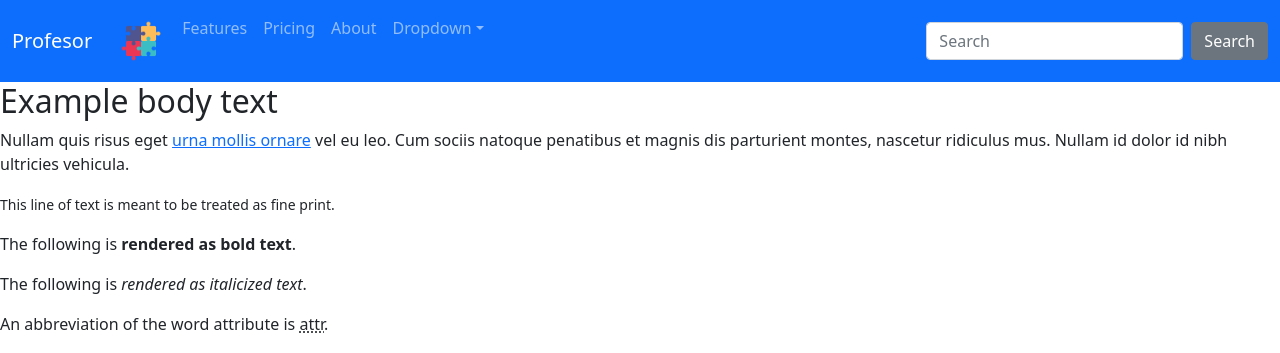
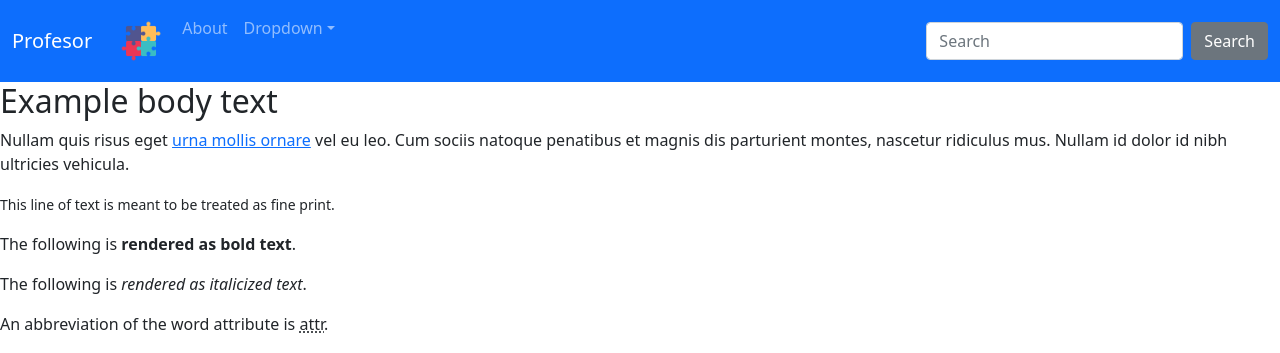
Before and after one commit to jtberra/kinderbuapo, a PHP site: page /interfaz_profesor.php in a window 1280 px wide. Shown: the top 353 px of the page. Run offline with PHP 8.4, Linux system fonts and the light colour scheme.

Commit message:
Update interfaz_profesor.php

```diff
--- a/interfaz_profesor.php
+++ b/interfaz_profesor.php
@@ -20,12 +20,6 @@
           <a class="nav-link active" href="#"><img src="imagenes\20211025_001342915_iOS.png" height="50" width="50" >
           <span class="visually-hidden">(current)</span>
           </a>
-        </li>
-        <li class="nav-item">
-          <a class="nav-link" href="#">Features</a>
-        </li>
-        <li class="nav-item">
-          <a class="nav-link" href="#">Pricing</a>
         </li>
         <li class="nav-item">
           <a class="nav-link" href="#">About</a>
```
